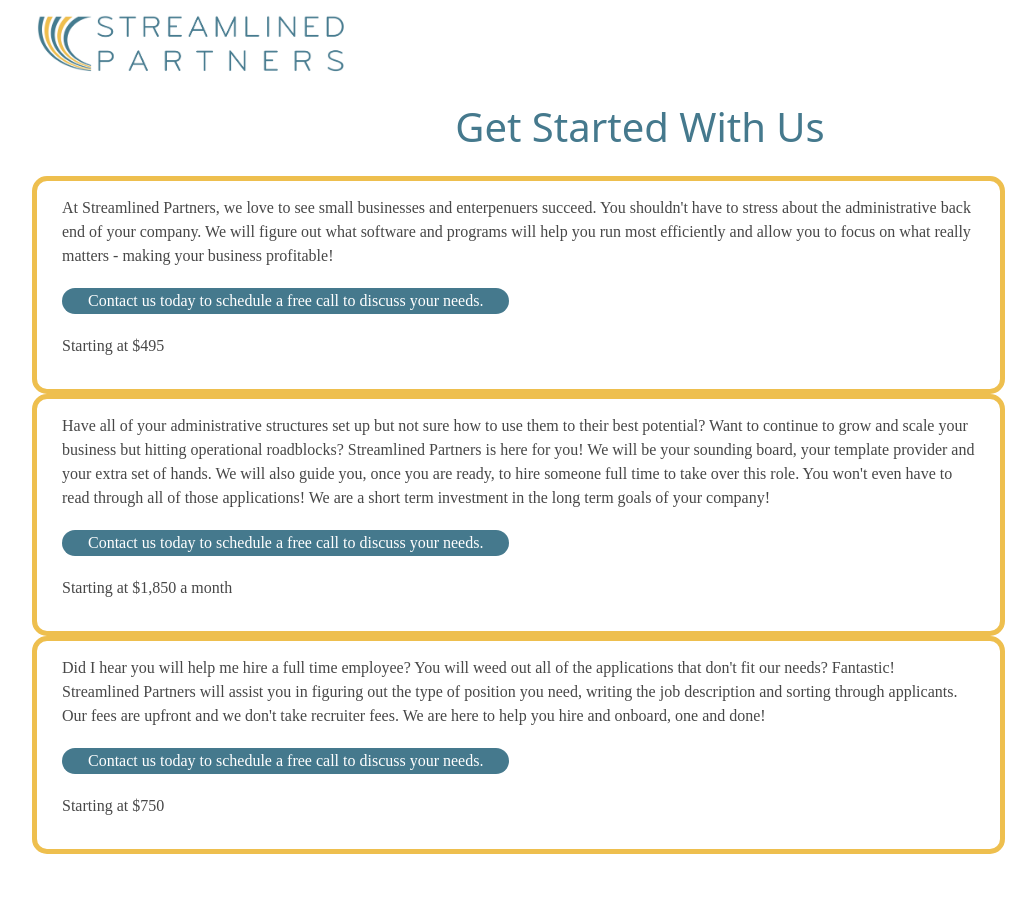
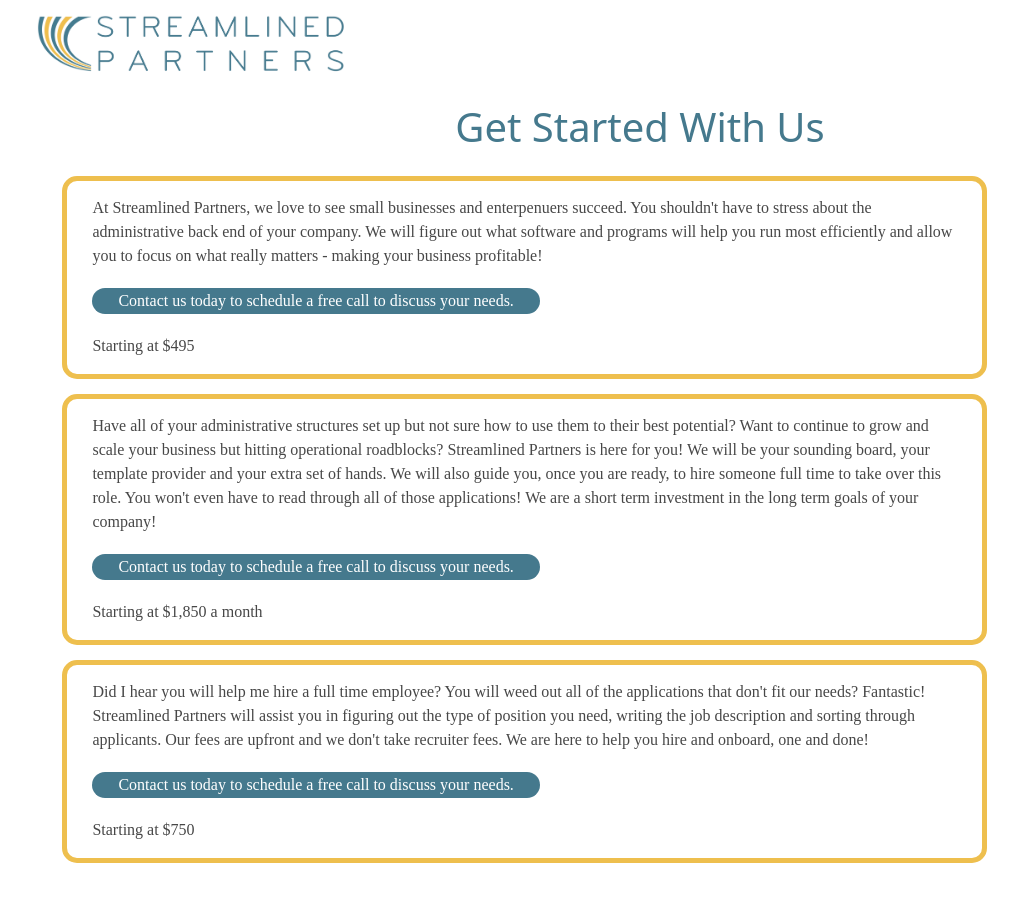
Before and after one commit to rhkearns/streamlined_1, a React (Create React App) app: page /packages in a window 1280 px wide. Shown: the top 902 px of the page, without its empty margins (0-1036 px from the left). Built offline with nearby package versions, Linux system fonts and the light colour scheme; a web font is replaced by a local one.

Commit message:
pacakges css updates

```diff
--- a/src/pages/Packages/Packages.scss
+++ b/src/pages/Packages/Packages.scss
@@ -9,6 +9,15 @@
 	color: $blue;
 	margin: 5px 0 25px;
 }
+.packages {
+	text-align: left;
+	display: flex;
+	flex-direction: column;
+	gap: 15px;
+	width: 95%;
+	margin: 0 auto;
+	background-color: white;
+}
 
 #cta-button {
 	background-color: $blue;
@@ -17,16 +26,16 @@
 	text-align: center;
 	margin: 20px 0;
 }
+
 #systemization-package,
 #implementation-package,
 #onboarding-package {
 	border: 5px solid $yellow;
 	border-radius: 15px;
-	padding: 15px 25px 15px 25px;
+	padding: 15px 25px 0 25px;
 	color: $black;
 	background-color: rgba(255, 255, 255);;
   	width: 80%;
-	align-items: center;
 	text-align: left;
 
 	h5 {
```
